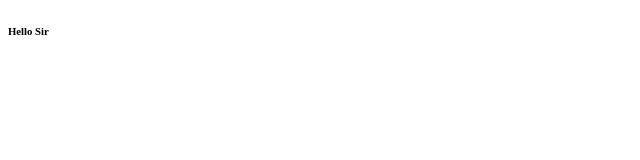
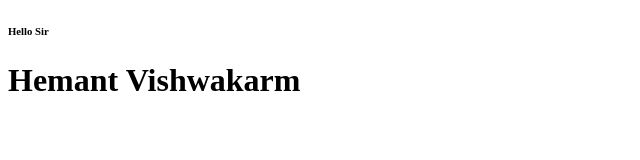
Before and after one commit to vishwakarma-hemant/CodSoft, a plain HTML site: page index.html in a window 1280 px wide. Shown: the whole page, without its empty margins (0-640 px from the left). Drawn offline with Linux system fonts and the light colour scheme.

Commit message:
name add

```diff
--- a/index.html
+++ b/index.html
@@ -7,5 +7,6 @@
 </head>
 <body>
     <h6>Hello Sir</h6>
+    <h1>Hemant Vishwakarm</h1>
 </body>
 </html>
```
